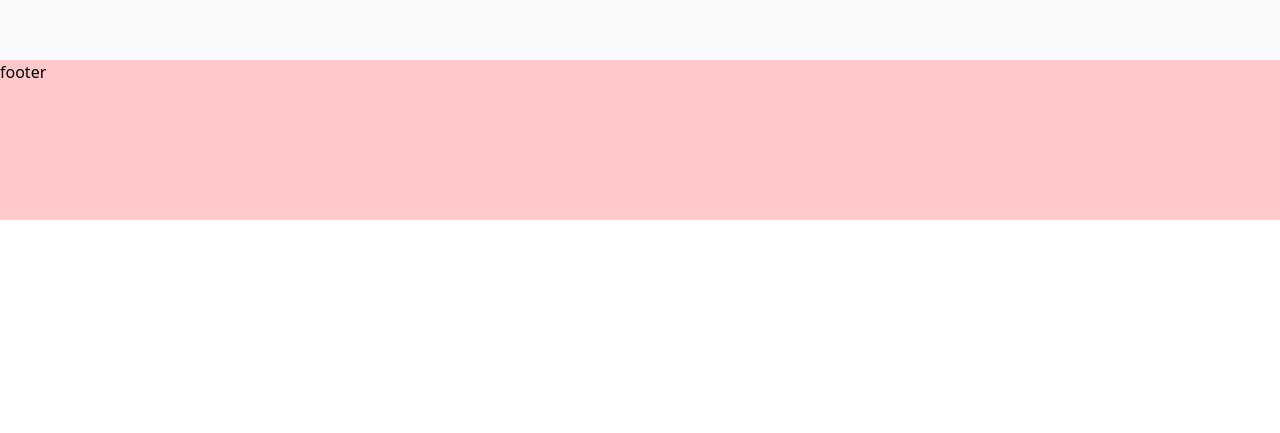
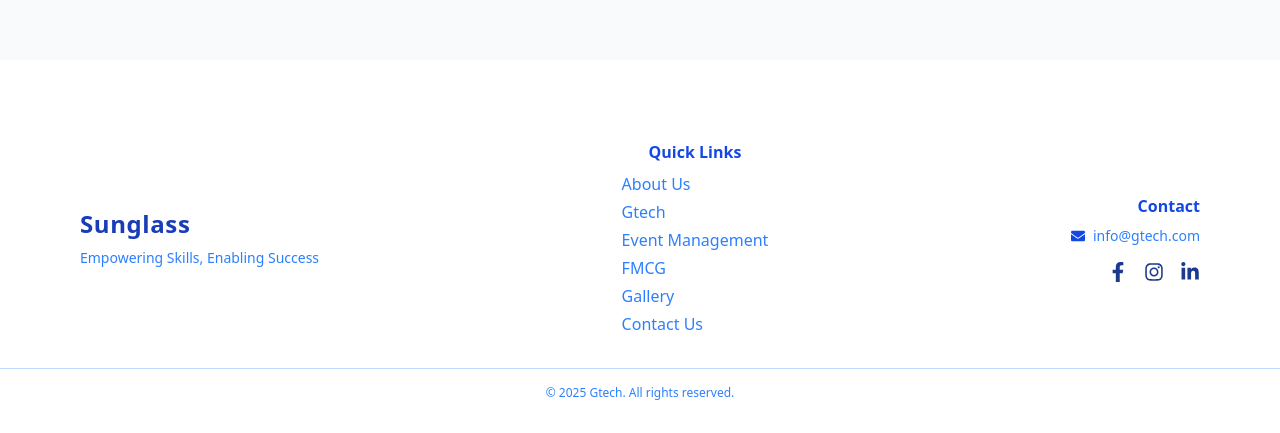
Before and after one commit to bala-077/sunglass-kkdi, a React (Vite) app: page / in a window 1280 px wide. Shown: the part 701-1134 px from the top of the page. Before the commit the page ends 921 px from the top, so only its background shows below. Built offline with nearby package versions, Linux system fonts and the light colour scheme.

Commit message:
modify the footer section

```diff
--- a/src/App.jsx
+++ b/src/App.jsx
@@ -2,6 +2,7 @@ import React from 'react';
 import { BrowserRouter as Router, Routes, Route } from 'react-router-dom';
 import Mainlayout from './layout/Mainlayout';
 import Gtech from './pages/Gtech';
+import EventManagement from './pages/EventManagement';
 
 const App = () => {
   return (
@@ -10,7 +11,7 @@ const App = () => {
         <Route path="/" element={<Mainlayout />}>
           <Route path="gtech" element={<Gtech />} />
           {/* <Route path="aboutus" element={<AboutUs />} /> */}
-          {/* <Route path="event-management" element={<EventManagement />} /> */}
+          <Route path="event-management" element={<EventManagement />} />
           {/* <Route path="fmcg" element={<FMCG />} /> */}
           {/* <Route path="gallery" element={<Gallery />} /> */}
           {/* <Route path="contact" element={<ContactUs />} /> */}
--- a/src/components/Footer/Footer.jsx
+++ b/src/components/Footer/Footer.jsx
@@ -1,10 +1,44 @@
 import React from 'react'
+import { FaFacebookF, FaInstagram, FaLinkedinIn, FaEnvelope } from 'react-icons/fa'
 
 const Footer = () => {
   return (
-    <div className='bg-red-200 h-40'>
-      footer
-    </div>
+    <footer className="bg-white text-blue-900 py-8 mt-12">
+      <div className="max-w-6xl mx-auto px-4 flex flex-col md:flex-row justify-between items-center gap-8">
+        {/* Brand and tagline */}
+        <div className="flex flex-col items-center md:items-start">
+          <span className="text-2xl font-extrabold tracking-wide mb-2 text-blue-800">Sunglass</span>
+          <span className="text-sm text-blue-500">Empowering Skills, Enabling Success</span>
+        </div>
+        {/* Quick Links */}
+        <div className="flex flex-col items-center">
+          <span className="font-semibold mb-2 text-blue-700">Quick Links</span>
+          <ul className="space-y-1 text-blue-500">
+            <li><a href="/aboutus" className="hover:text-blue-800 transition">About Us</a></li>
+            <li><a href="/gtech" className="hover:text-blue-800 transition">Gtech</a></li>
+            <li><a href="/event-management" className="hover:text-blue-800 transition">Event Management</a></li>
+            <li><a href="/fmcg" className="hover:text-blue-800 transition">FMCG</a></li>
+            <li><a href="/gallery" className="hover:text-blue-800 transition">Gallery</a></li>
+            <li><a href="/contact" className="hover:text-blue-800 transition">Contact Us</a></li>
+          </ul>
+        </div>
+        {/* Contact & Social */}
+        <div className="flex flex-col items-center md:items-end">
+          <span className="font-semibold mb-2 text-blue-700">Contact</span>
+          <span className="text-blue-500 text-sm mb-2 flex items-center gap-2">
+            <FaEnvelope className="text-blue-700" /> info@gtech.com
+          </span>
+          <div className="flex gap-4 mt-2">
+            <a href="https://facebook.com" target="_blank" rel="noopener noreferrer" className="hover:text-blue-700 transition text-xl"><FaFacebookF /></a>
+            <a href="https://instagram.com" target="_blank" rel="noopener noreferrer" className="hover:text-pink-500 transition text-xl"><FaInstagram /></a>
+            <a href="https://linkedin.com" target="_blank" rel="noopener noreferrer" className="hover:text-blue-500 transition text-xl"><FaLinkedinIn /></a>
+          </div>
+        </div>
+      </div>
+      <div className="border-t border-blue-200 mt-8 pt-4 text-center text-blue-500 text-xs">
+        &copy; {new Date().getFullYear()} Gtech. All rights reserved.
+      </div>
+    </footer>
   )
 }
 
```
